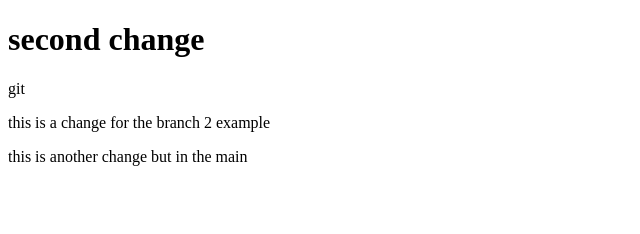
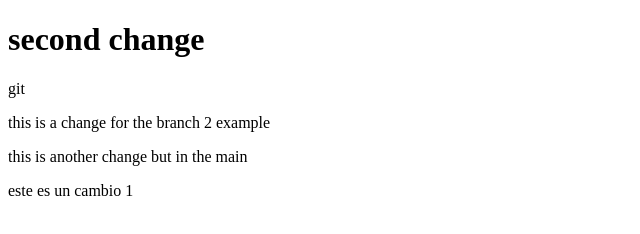
Before and after one commit to erk282/first-rep, a plain HTML site: page index.html in a window 1280 px wide. Shown: the whole page, without its empty margins (0-640 px from the left). Drawn offline with Linux system fonts and the light colour scheme.

Commit message:
Añadir nueva característica

```diff
--- a/index.html
+++ b/index.html
@@ -10,5 +10,7 @@
     <p>this is a change for the branch 2 example</p>
     <p>this is another change but in the main</p>
 
+    <p>este es un cambio 1</p>
+
 </body>
 </html>
```
